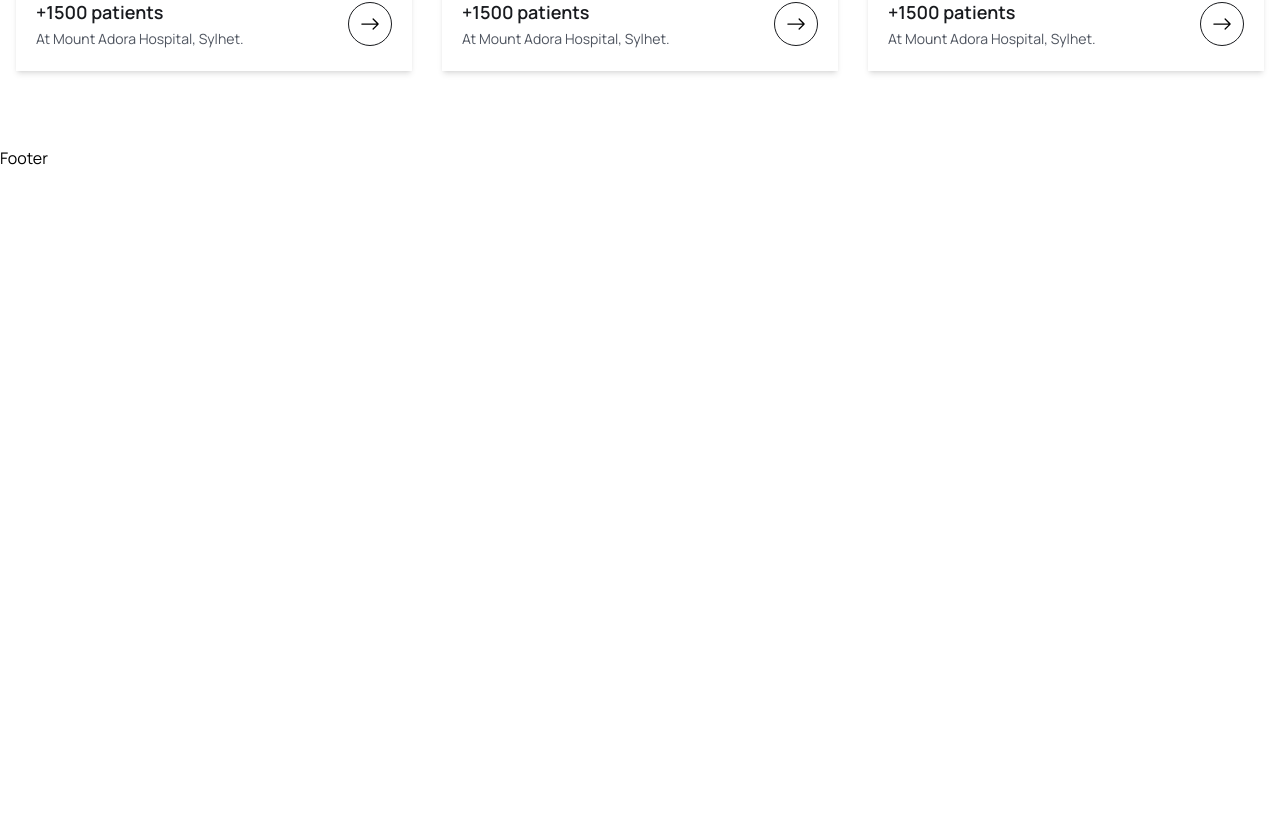
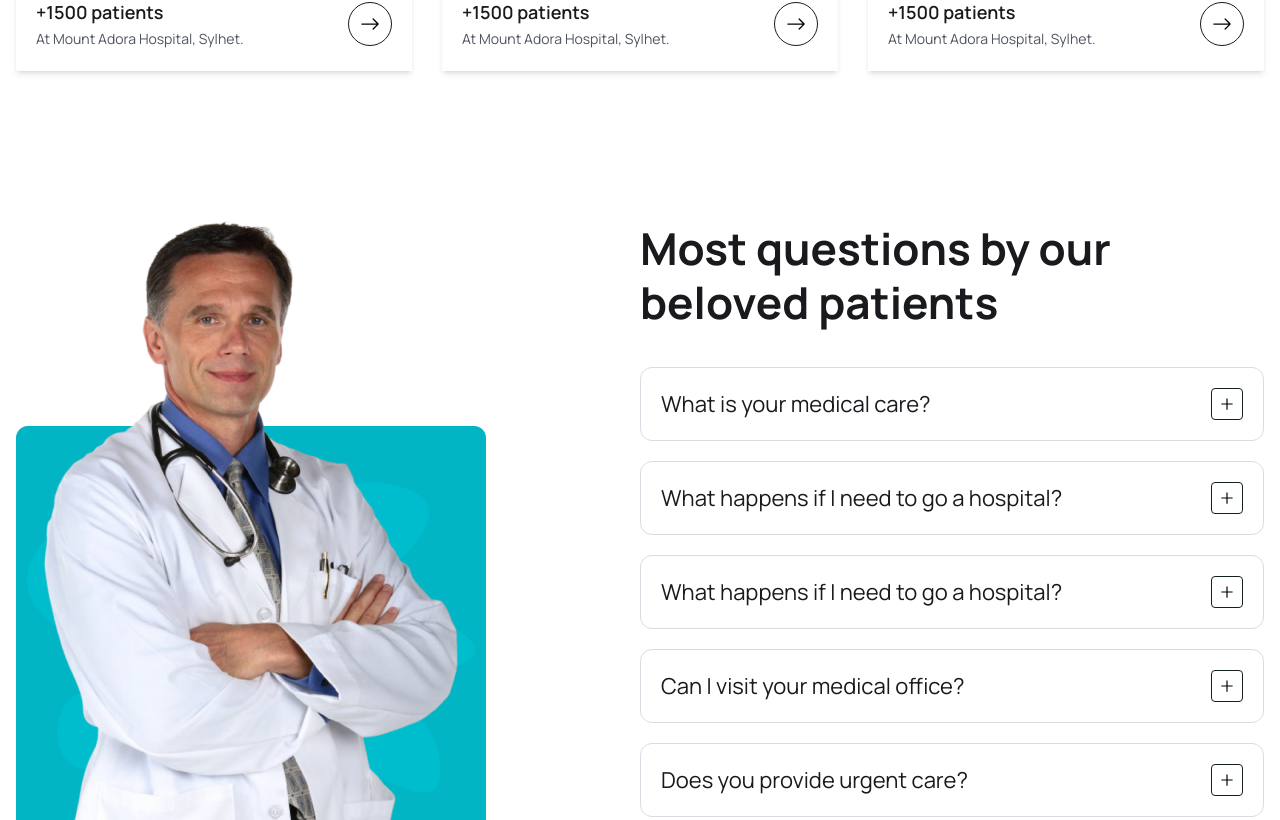
Before and after one commit to abdul8840/Dentalist, a React (Vite) app in the folder client/: page / in a window 1280 px wide. Shown: the part 4640-5460 px from the top of the page. Before the commit the page ends 4810 px from the top, so only its background shows below. Built offline with nearby package versions, Linux system fonts and the light colour scheme.

Commit message:
add faq section in home page

```diff
--- /dev/null
+++ b/client/src/components/faq/Faq.jsx
@@ -0,0 +1,28 @@
+import React from 'react'
+import faqImg from '../../assets/images/faq-img.png'
+import FaqList from './FaqList'
+
+
+const Faq = () => {
+  return (
+    <section>
+        <div className="container">
+            <div className="flex justify-between gap-[50px] lg:gap-0 ">
+                <div className="w-1/2 hidden md:block">
+                    <img src={faqImg} alt="" />
+                </div>
+
+                <div className="w-full md:w-1/2">
+                    <h2 className="heading">
+                        Most questions by our beloved patients
+                    </h2>
+
+                    <FaqList />
+                </div>
+            </div>
+        </div>
+    </section>
+  )
+}
+
+export default Faq
--- /dev/null
+++ b/client/src/components/faq/FaqItem.jsx
@@ -0,0 +1,32 @@
+import React, { useState } from 'react'
+import { AiOutlineMinus, AiOutlinePlus } from 'react-icons/ai'
+
+const FaqItem = ({ item }) => {
+
+    const [isOpen, setIsOpen] = useState(false);
+
+    const toggleAccordion = () => {
+        setIsOpen(!isOpen);
+    }
+
+  return (
+    <div className='p-3 lg:p-5 rounded-[12px] border border-solid border-[#D9DCE2] mb-5 cursor-pointer '>
+      <div className="flex items-center justify-between gap-5" onClick={toggleAccordion}>
+        <h4 className="text-[16px] leading-7 lg:text-[22px] lg:leading-8 text-headingColor ">
+            {item.question}
+        </h4>
+
+        <div className={`${isOpen && "bg-primaryColor text-white border-none"} w-7 h-7 lg:w-8 lg:h-8 border border-solid border-[#141F21] rounded flex items-center justify-center `}>
+            {isOpen ? <AiOutlineMinus /> : <AiOutlinePlus />}
+        </div>
+      </div>
+      {isOpen &&
+      <div className="mt-4">
+        <p className="text-[14px] leading-6 lg:text-[16px] lg:leading-7 font-[400] text-textColor ">{item.content}</p>
+      </div>
+      }
+    </div>
+  )
+}
+
+export default FaqItem
--- /dev/null
+++ b/client/src/components/faq/FaqList.jsx
@@ -0,0 +1,15 @@
+import React from 'react'
+import { faqs } from '../../assets/data/faqs'
+import FaqItem from './FaqItem'
+
+const FaqList = () => {
+  return (
+    <ul className="mt-[38px]">
+        {faqs.map((item, index) => (
+            <FaqItem item={item} key={index} />
+        ))}
+    </ul>
+  )
+}
+
+export default FaqList
--- a/client/src/pages/Home.jsx
+++ b/client/src/pages/Home.jsx
@@ -11,6 +11,7 @@
 import HomeServices from '../components/services/HomeServices'
 import Feature from '../components/feature/Feature'
 import Doctor from '../components/doctor/Doctor'
+import Faq from '../components/faq/Faq'
 
 
 const Home = () => {
@@ -172,6 +173,14 @@
 
       {/* =============== doctor section end ============== */}
 
+
+      {/* =============== faq section ============== */}
+
+      <Faq />
+
+      {/* =============== faq section end ============== */}
+
+
     </>
   )
 }
```
